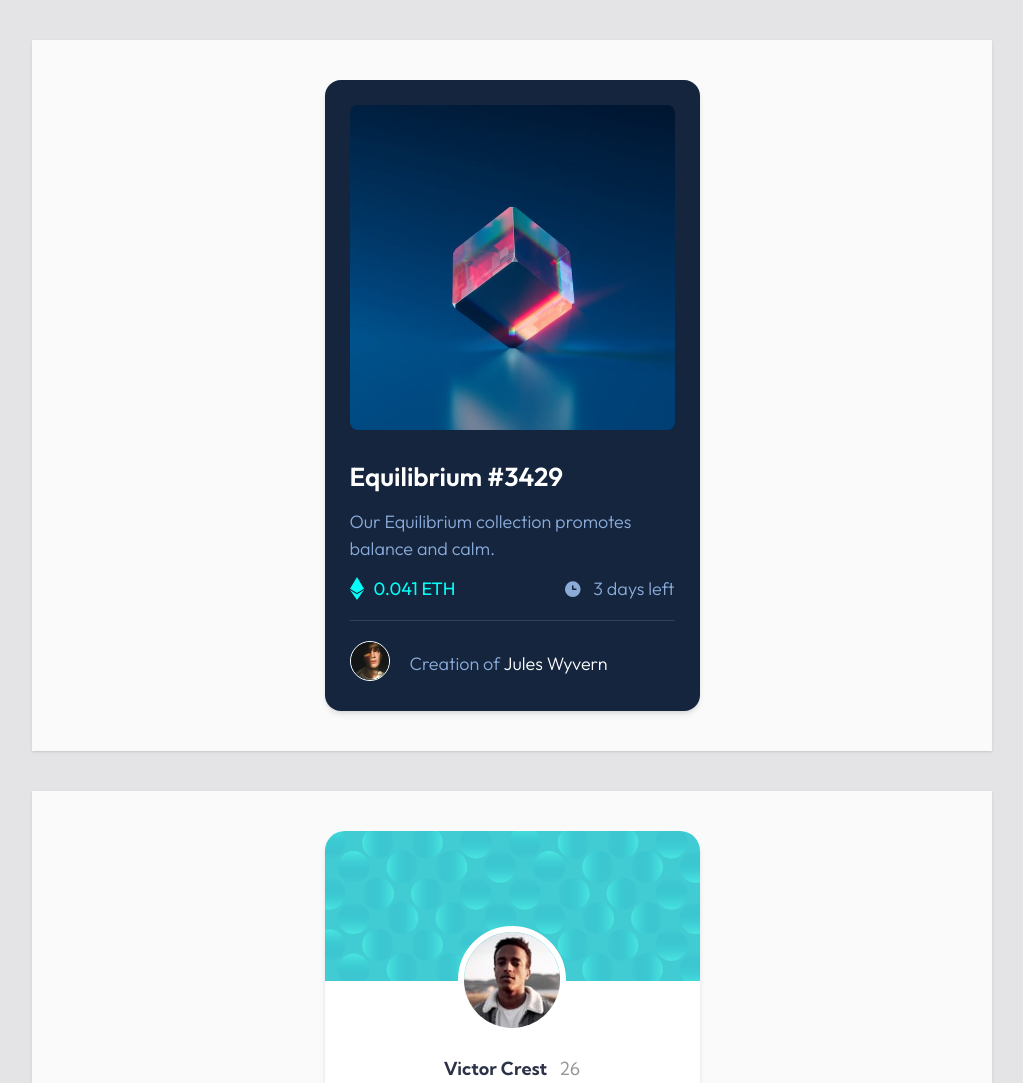
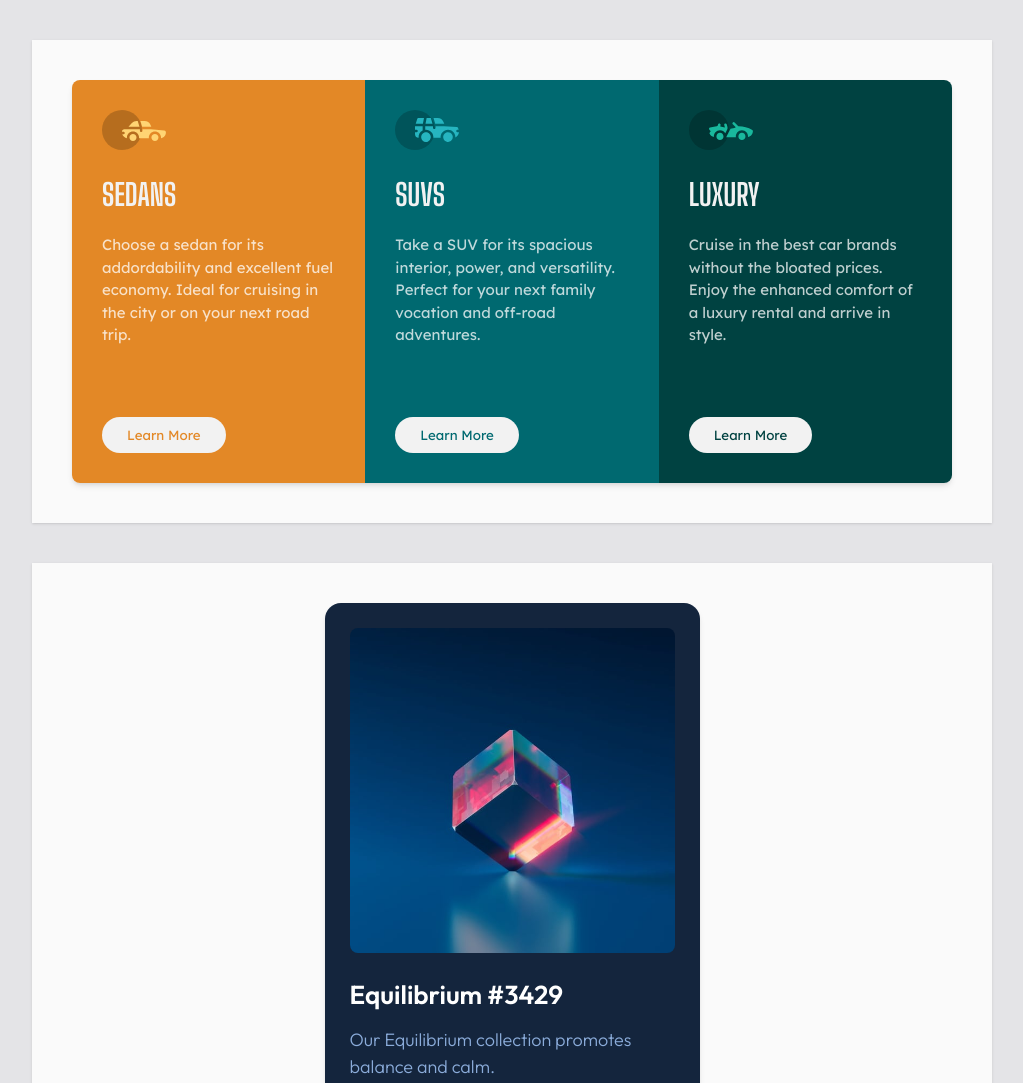
Before and after one commit to gonzalezmathias/pruebas-css, a plain HTML site: page index.html in a window 1280 px wide. Shown: the top 1083 px of the page, without its empty margins (128-1151 px from the left). Drawn offline with nearby package versions, Linux system fonts and the light colour scheme.

Commit message:
se modifican cards

```diff
--- a/css/style.css
+++ b/css/style.css
@@ -283,6 +283,9 @@ body {
 
 .yt-anuncio img {
   border-radius: 50px;
+  width: 50px;
+  height: 50px;
+  border: 2px solid white;
 }
 
 .yt-anuncio h3 {
@@ -368,6 +371,8 @@ body {
 
 .yt-img-perfil img {
   border-radius: 50px;
+  width: 50px;
+  height: 50px;
 }
 
 .yt-acciones {
@@ -464,6 +469,7 @@ body {
   font-weight: 700;
   color: hsl(245, 75%, 52%);
   cursor: pointer;
+  font-family: inherit;
 }
 
 .mentor-plan-text {
@@ -493,6 +499,7 @@ body {
   border-radius: 10px;
   font-weight: 700;
   cursor: pointer;
+  font-family: inherit;
 }
 
 .mentor-botones .boton-secundario {
@@ -501,6 +508,7 @@ body {
   font-weight: 900;
   background-color: transparent;
   cursor: pointer;
+  font-family: inherit;
 }
 
 .mentor-dos-card {
@@ -677,6 +685,42 @@ body {
   font-size: 18px;
 }
 
+.ether-top {
+  background-image: url("../assets/nft/image-equilibrium.jpg");
+  background-size: cover;
+  height: 325px;
+  border-radius: 8px;
+  position: relative;
+  display: flex;
+  justify-content: center;
+  align-items: center;
+  cursor: pointer;
+}
+
+.ether-top:hover .ether-capa-color {
+  opacity: 0.5;
+}
+
+.ether-capa-color {
+  background-color: hsl(215, 51%, 70%);
+  position: absolute;
+  inset: 0;
+  border-radius: 8px;
+  opacity: 0;
+  transition: opacity 150ms ease-in;
+  z-index: 1;
+}
+
+.ether-eye {
+  z-index: 2;
+  transition: opacity 150ms ease-in;
+  opacity: 0;
+}
+
+.ether-top:hover .ether-eye {
+  opacity: 1;
+}
+
 .ether-top img {
   max-width: 100%;
   border-radius: 8px;
@@ -690,6 +734,11 @@ body {
   font-size: 26px;
   font-weight: 600;
   color: white;
+}
+
+.ether-mid .ether-titulo:hover {
+  color: hsl(178, 100%, 50%);
+  cursor: pointer;
 }
 
 .ether-mid .ether-desc {
@@ -742,3 +791,124 @@ body {
 .ether-bottom > p > span {
   color: white;
 }
+
+.ether-bottom > p > span:hover {
+  color: hsl(178, 100%, 50%);
+  cursor: pointer;
+}
+
+.autos-card {
+  width: 375px;
+  border-radius: 8px;
+  overflow: hidden;
+  color: hsla(0, 0%, 100%, 0.75);
+  font-size: 15px;
+  font-weight: 400px;
+  font-family: "Lexend Deca", sans-serif;
+  box-shadow: var(--shadow-md);
+}
+
+.sedan-card {
+  background-color: hsl(31, 77%, 52%);
+  padding: 30px;
+}
+
+.sedan-card > div > p:first-child {
+  font-family: "Big Shoulders Display", cursive;
+  font-size: 30px;
+  font-weight: 700;
+  color: hsl(0, 0%, 95%);
+  margin-top: 22px;
+  text-transform: uppercase;
+}
+
+.sedan-card > div > p:last-child {
+  margin-top: 22px;
+  line-height: 1.5;
+}
+
+.sedan-card button {
+  border: none;
+  outline: none;
+  padding: 10px 25px;
+  border-radius: 50px;
+  margin-top: 22px;
+  background-color: hsl(0, 0%, 95%);
+  color: hsl(31, 77%, 52%);
+  font-family: inherit;
+  cursor: pointer;
+}
+
+.suv-card {
+  background-color: hsl(184, 100%, 22%);
+  padding: 30px;
+}
+
+.suv-card > div > p:first-child {
+  font-family: "Big Shoulders Display", cursive;
+  font-size: 30px;
+  font-weight: 700;
+  color: hsl(0, 0%, 95%);
+  margin-top: 22px;
+  text-transform: uppercase;
+}
+
+.suv-card > div > p:last-child {
+  margin-top: 22px;
+  line-height: 1.5;
+}
+
+.suv-card button {
+  border: none;
+  outline: none;
+  padding: 10px 25px;
+  border-radius: 50px;
+  margin-top: 22px;
+  background-color: hsl(0, 0%, 95%);
+  color: hsl(184, 100%, 22%);
+  font-family: inherit;
+  cursor: pointer;
+}
+
+.luxury-card {
+  background-color: hsl(179, 100%, 13%);
+  padding: 30px;
+}
+
+.luxury-card > div > p:first-child {
+  font-family: "Big Shoulders Display", cursive;
+  font-size: 30px;
+  font-weight: 700;
+  color: hsl(0, 0%, 95%);
+  margin-top: 22px;
+  text-transform: uppercase;
+}
+
+.luxury-card > div > p:last-child {
+  margin-top: 22px;
+  line-height: 1.5;
+}
+
+.luxury-card button {
+  border: none;
+  outline: none;
+  padding: 10px 25px;
+  border-radius: 50px;
+  margin-top: 22px;
+  background-color: hsl(0, 0%, 95%);
+  color: hsl(179, 100%, 13%);
+  font-family: inherit;
+  cursor: pointer;
+}
+
+@media screen and (min-width: 460px) {
+  .autos-card {
+    width: 100%;
+    display: grid;
+    grid-template-columns: repeat(3, 1fr);
+  }
+
+  .autos-card * button {
+    margin-top: 70px;
+  }
+}
--- a/index.html
+++ b/index.html
@@ -50,14 +50,69 @@
       href="https://fonts.googleapis.com/css2?family=Roboto:wght@300;400&display=swap"
       rel="stylesheet"
     />
+    <link rel="preconnect" href="https://fonts.googleapis.com" />
+    <link rel="preconnect" href="https://fonts.gstatic.com" crossorigin />
+    <link
+      href="https://fonts.googleapis.com/css2?family=Big+Shoulders+Display:wght@700&display=swap"
+      rel="stylesheet"
+    />
+    <link rel="preconnect" href="https://fonts.googleapis.com" />
+    <link rel="preconnect" href="https://fonts.gstatic.com" crossorigin />
+    <link
+      href="https://fonts.googleapis.com/css2?family=Lexend+Deca&display=swap"
+      rel="stylesheet"
+    />
   </head>
 
   <body>
     <section class="container">
       <div class="mathi-card-container">
+        <div class="autos-card">
+          <div class="sedan-card">
+            <div><img src="./assets/autos/icon-sedans.svg" /></div>
+            <div>
+              <p>Sedans</p>
+              <p>
+                Choose a sedan for its addordability and excellent fuel economy.
+                Ideal for cruising in the city or on your next road trip.
+              </p>
+            </div>
+            <div><button>Learn More</button></div>
+          </div>
+          <div class="suv-card">
+            <div><img src="./assets/autos/icon-suvs.svg" /></div>
+            <div>
+              <p>Suvs</p>
+              <p>
+                Take a SUV for its spacious interior, power, and versatility.
+                Perfect for your next family vocation and off-road adventures.
+              </p>
+            </div>
+            <div><button>Learn More</button></div>
+          </div>
+          <div class="luxury-card">
+            <div><img src="./assets/autos/icon-luxury.svg" /></div>
+            <div>
+              <p>Luxury</p>
+              <p>
+                Cruise in the best car brands without the bloated prices. Enjoy
+                the enhanced comfort of a luxury rental and arrive in style.
+              </p>
+            </div>
+            <div><button>Learn More</button></div>
+          </div>
+        </div>
+      </div>
+    </section>
+
+    <section class="container">
+      <div class="mathi-card-container">
         <div class="ether-card">
           <div class="ether-top">
-            <img src="./assets/nft/image-equilibrium.jpg" />
+            <div class="ether-eye">
+              <img src="./assets/nft/icon-view.svg" />
+            </div>
+            <div class="ether-capa-color"></div>
           </div>
           <div class="ether-mid">
             <p class="ether-titulo">Equilibrium #3429</p>
@@ -193,7 +248,7 @@
             ></iframe>
           </div>
           <div class="yt-anuncio">
-            <div><img src="https://placeimg.com/50/50/tech" /></div>
+            <div><img src="./assets/pyg-logo.jfif" /></div>
             <div>
               <h3>Old Space</h3>
               <p>Anuncio · <span>www.oldspice.com.mx/</span></p>
@@ -215,7 +270,7 @@
             <div class="yt-info-perfil">
               <div class="yt-info-content">
                 <div class="yt-img-perfil">
-                  <img src="https://placeimg.com/50/50/people" />
+                  <img src="./assets/iitz-timmy-logo.jpg" />
                 </div>
                 <div class="yt-name-perfil">
                   <h3>iiTzTimmy</h3>
```
Also changed, not shown: assets/autos/icon-luxury.svg (added), assets/autos/icon-sedans.svg (added), assets/autos/icon-suvs.svg (added), assets/iitz-timmy-logo.jpg (added), assets/old-spice-logo.png (added), assets/pyg-logo.jfif (added).
